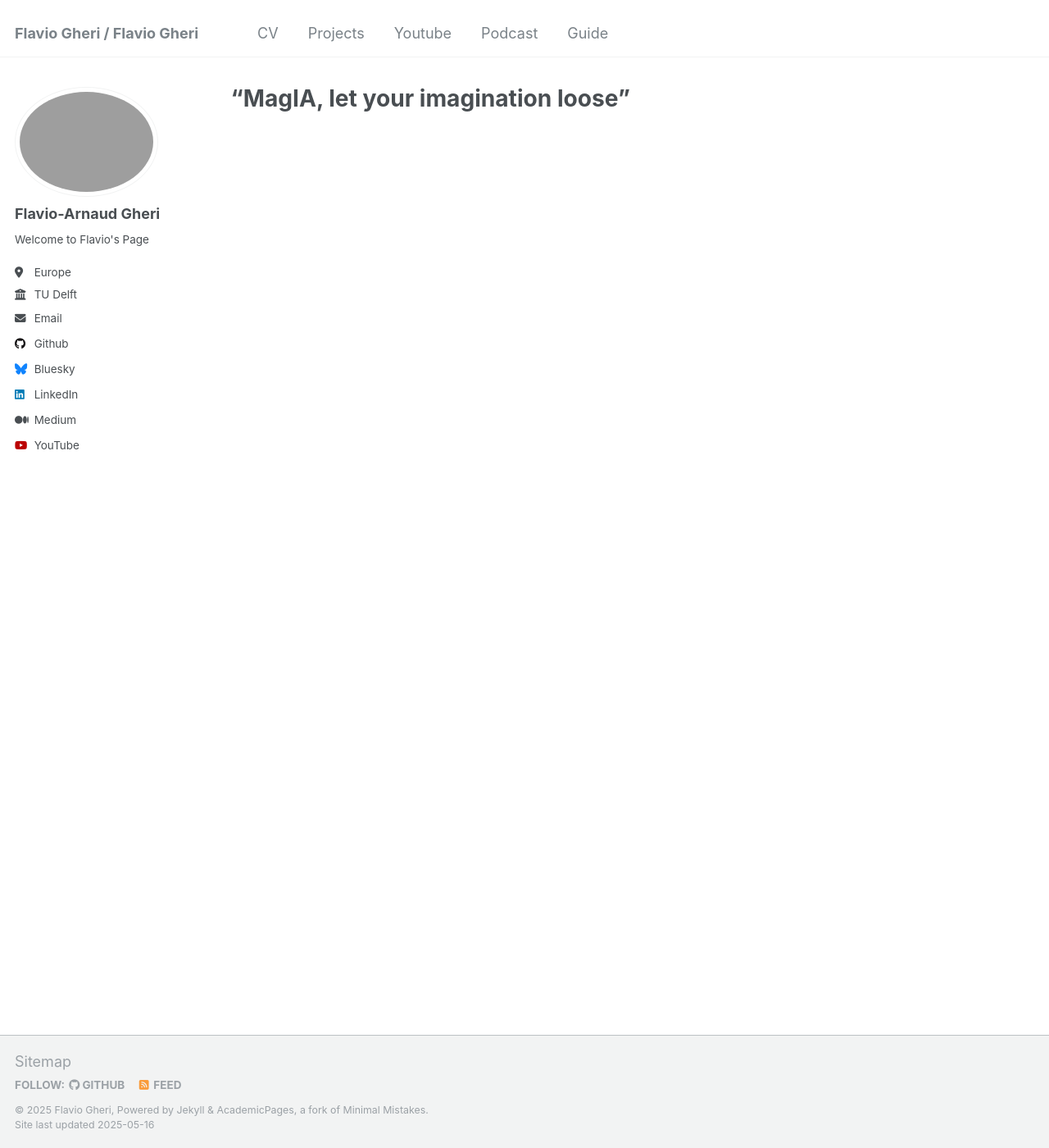
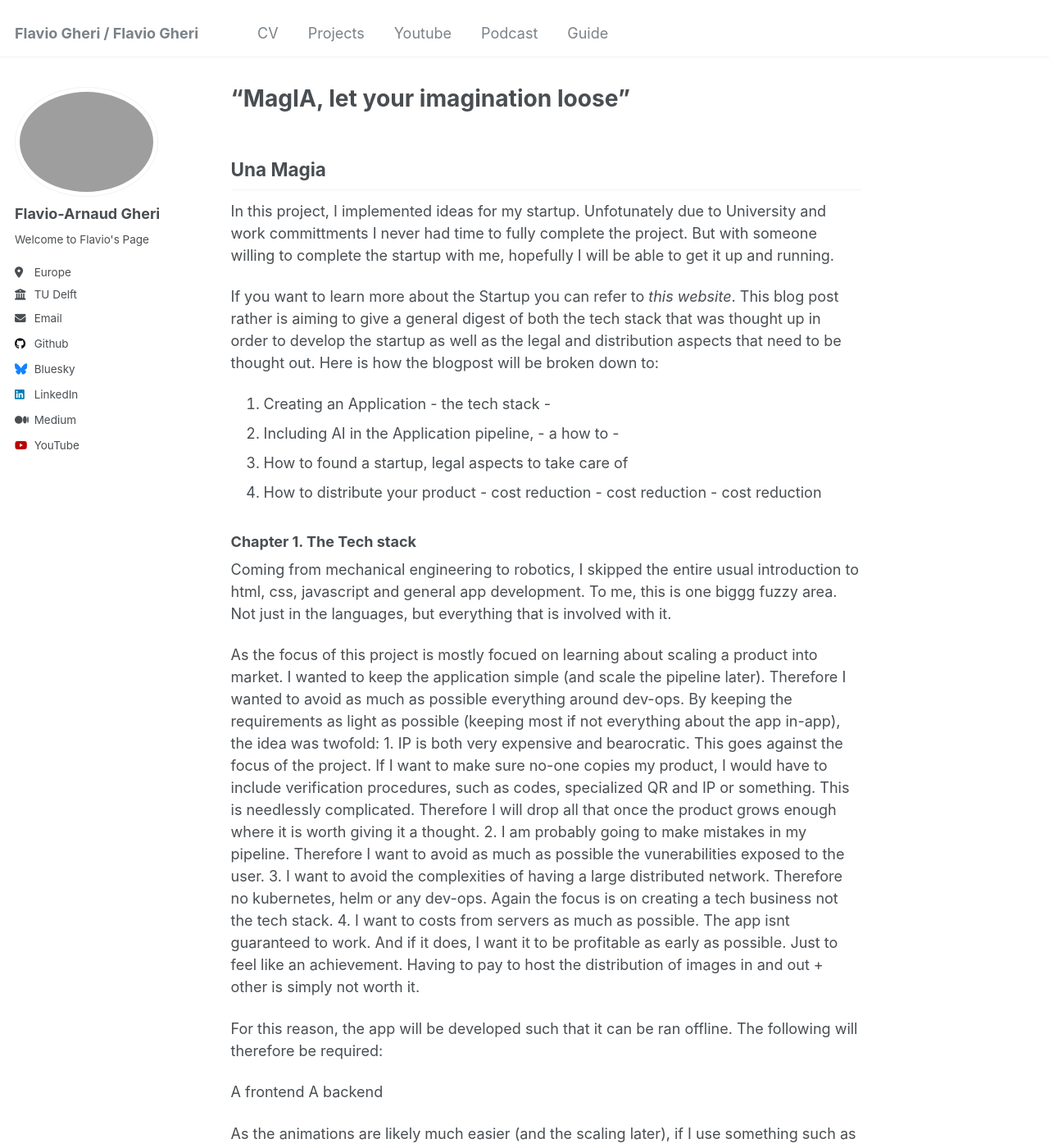
Before and after one commit to flaviogheri/flaviogheri.github.io, a Jekyll site: the page built from projects/MagIA.md, in a window 1280 px wide and 1400 px high. Shown: the whole window at 82% size. Built offline with Jekyll 4.4.1, drawn with Linux system fonts in a browser that asks for light colours; some of the changed text lies outside the part shown.

Commit message:
added general draft intro to magia

```diff
--- a/projects/MagIA.md
+++ b/projects/MagIA.md
@@ -3,3 +3,46 @@ layout: single
 title: '"MagIA, let your imagination loose"'
 permalink: /projects/MagIA/
 ---
+
+
+## Una Magia
+
+In this project, I implemented ideas for my startup. Unfotunately due to University and work committments I never had time to fully complete the project. But with someone willing to complete the startup with me, hopefully I will be able to get it up and running.
+
+If you want to learn more about the Startup you can refer to *this website*. This blog post rather is aiming to give a general digest of both the tech stack that was thought up in order to develop the startup as well as the legal and distribution aspects that need to be thought out. Here is how the blogpost will be broken down to:
+1. Creating an Application - the tech stack -
+2. Including AI in the Application pipeline, - a how to -
+3. How to found a startup, legal aspects to take care of
+4. How to distribute your product - cost reduction - cost reduction - cost reduction
+
+
+### Chapter 1. The Tech stack
+
+Coming from mechanical engineering to robotics, I skipped the entire usual introduction to html, css, javascript and general app development. To me, this is one biggg fuzzy area. Not just in the languages, but everything that is involved with it.
+
+As the focus of this project is mostly focued on learning about scaling a product into market. I wanted to keep the application simple (and scale the pipeline later). Therefore I wanted to avoid as much as possible everything around dev-ops. By keeping the requirements as light as possible (keeping most if not everything about the app in-app), the idea was twofold:
+    1. IP is both very expensive and bearocratic. This goes against the focus of the project. If I want to make sure no-one copies my product, I would have to include verification procedures, such as codes, specialized QR and IP or something. This is needlessly complicated. Therefore I will drop all that once the product grows enough where it is worth giving it a thought.
+    2. I am probably going to make mistakes in my pipeline. Therefore I want to avoid as much as possible the vunerabilities exposed to the user.
+    3. I want to avoid the complexities of having a large distributed network. Therefore no kubernetes, helm or any dev-ops. Again the focus is on creating a tech business not the tech stack.
+    4. I want to costs from servers as much as possible. The app isnt guaranteed to work. And if it does, I want it to be profitable as early as possible. Just to feel like an achievement. Having to pay to host the distribution of images in and out + other is simply not worth it.
+
+For this reason, the app will be developed such that it can be ran offline. The following will therefore be required:
+
+A frontend
+A backend
+
+As the animations are likely much easier (and the scaling later), if I use something such as godot. The focus will be on developing a frontent that can communicate with godot. And then handle the animations via Godot.
+
+Main Plan:
+
+1. Frontend ->
+2. Backend -> Python (data processing) + godot (animation)
+
+### Chapter 2. Initial Scaling
+
+In order to invest the product, I had to make sure I wasn't just a mad man, but that people actually were interested in such as product as I am. To do this I had several focus groups in several countries:
+ - 1. Liectenstein
+ - 2. Austria
+ - 3. Switzerland
+ - 4. France (Toulouse)
+ - 5. Italy (Pisa/Florence)
```
